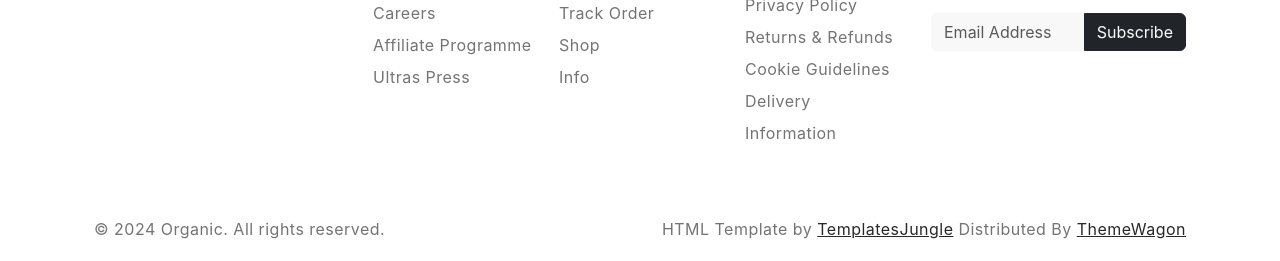
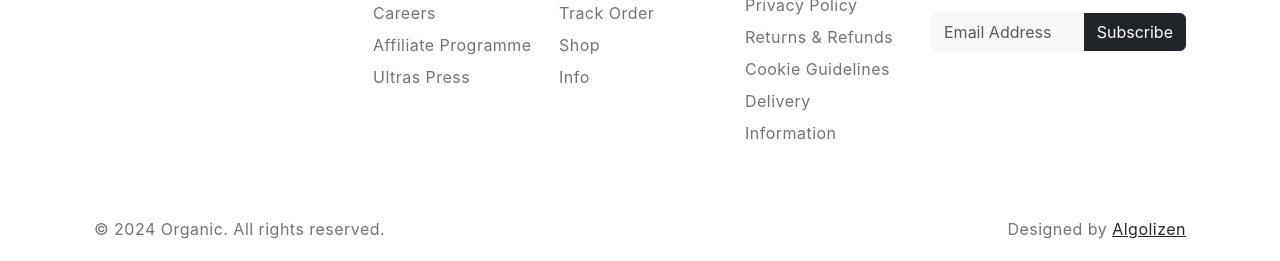
Before and after one commit to algolizen-projects/Organic, a plain HTML site: page index.html in a window 1280 px wide. Shown: the part 7422-7683 px from the top of the page. Drawn offline with nearby package versions, Linux system fonts and the light colour scheme.

Commit message:
Update index.html

```diff
--- a/index.html
+++ b/index.html
@@ -2294,8 +2294,7 @@
             <p>© 2024 Organic. All rights reserved.</p>
           </div>
           <div class="col-md-6 credit-link text-start text-md-end">
-            <p>HTML Template by <a href="https://templatesjungle.com/">TemplatesJungle</a> Distributed By <a href="https://themewagon.com">ThemeWagon</a> </p>
-          </div>
+<p class="m-0">Designed by <a href="https://algolizen.com" target="_blank">Algolizen</a></p>          </div>
         </div>
       </div>
     </div>
```
